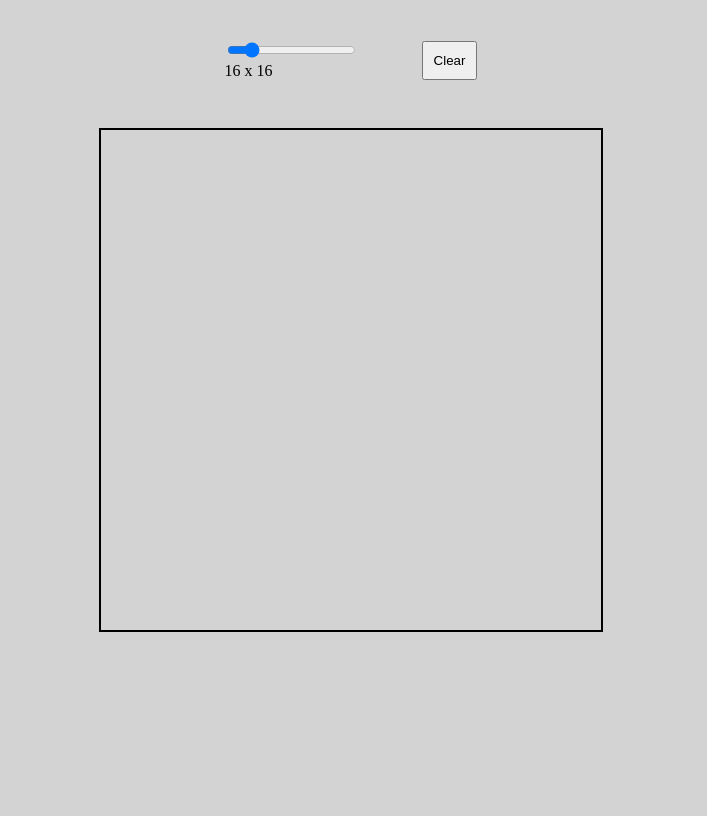
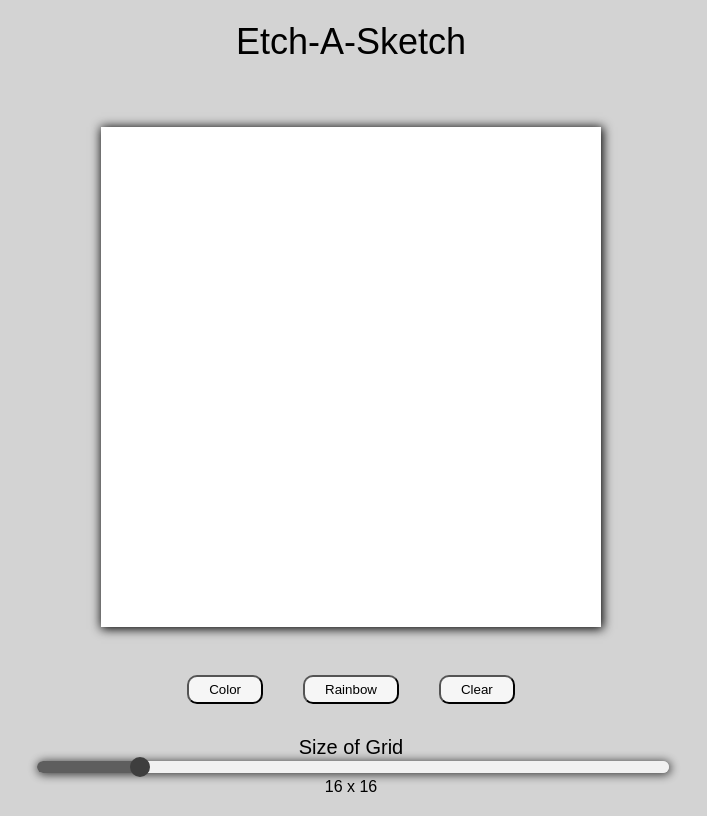
Before and after one commit to cuonglyy/etch-a-sketch, a plain HTML site: page index.html in a window 1280 px wide. Shown: the whole page, without its empty margins (289-996 px from the left). Drawn offline with Linux system fonts and the light colour scheme.

Commit message:
Added color for slider and reloads grid after releasing mouse on thumb

```diff
--- a/index.html
+++ b/index.html
@@ -7,13 +7,17 @@
     <link rel="stylesheet" href="style.css">
   </head>
   <body>
+    <div style="font-size:36px; text-align:center;">Etch-A-Sketch</div>
+    <div id="grid-container"></div>
     <div id="settings">
-      <div class="slider-container">
-        <input type="range" min="1" max="100" value="16" class="slider" id="range">
-        <div class="size-value">16 x 16</div>
-      </div>
+      <button id="color-btn">Color</button>
+      <button id="rainbow-btn">Rainbow</button>
       <button id="clear-btn">Clear</button>
     </div>
-    <div id="grid-container"></div>
+    <div class="slider-container">
+      <div style="text-align:center; font-size:20px;">Size of Grid</div>
+      <input type="range" min="1" max="100" value="16" class="slider" id="range">
+      <div class="size-value">16 x 16</div>
+    </div>
   </body>
 </html>
--- a/main.js
+++ b/main.js
@@ -4,6 +4,8 @@ const DEFAULT_GRID = 16;
 let currentSize = DEFAULT_GRID;
 let currentColor = DEFAULT_COLOR;
 
+const colorBtn = document.querySelector("#color-btn");
+const rainbowBtn = document.querySelector("#rainbow-btn");
 const clearBtn = document.querySelector("#clear-btn");
 const gridContainer = document.querySelector("#grid-container");
 const sizeSlider = document.querySelector(".slider");
@@ -22,14 +24,11 @@ let changeColor = (e) => {
   e.target.style.backgroundColor = currentColor;
 }
 
-
 let updateSizeValue = (value) => {
   sizeValue.textContent = value + " x " + value;
-}
 
-let changeGrid = (e) => {
-  updateSizeValue(e.target.value);
-  setSize(e.target.value);
+  //This is to have the background color change with the slider thumb
+  sizeSlider.style.background = "linear-gradient(90deg, rgb(45, 45, 45)" + value + "%, rgb(255, 255, 255)" + value + "%)";
 }
 
 // Removes all elements inside grid container
@@ -40,6 +39,11 @@ let clearGrid = () => {
 let reloadGrid = () => {
   clearGrid();
   makeGrid(currentSize);
+}
+
+let changeGrid = (e) => {
+  updateSizeValue(e.target.value);
+  setSize(e.target.value);
 }
 
 // Use inline style to create css grids
@@ -61,6 +65,7 @@ let makeGrid = (gridNum) => {
 
 clearBtn.addEventListener("click", reloadGrid);
 sizeSlider.addEventListener("input", changeGrid);
+sizeSlider.addEventListener("mouseup", reloadGrid);
 
 window.onload = () => {
   makeGrid(DEFAULT_GRID);
--- a/style.css
+++ b/style.css
@@ -1,30 +1,75 @@
 .grid-item {
-  user-select: none;
+  -webkit-user-select: none;
+     -moz-user-select: none;
+      -ms-user-select: none;
+          user-select: none;
 }
 
 #grid-container {
-  border: 2px solid black;
+  background-color: #FFFFFF;
   display: grid;
-  margin-top: 3em;
   width: 500px;
   height: 500px;
+  box-shadow: 1px 1px 10px 1px black;
+  margin: 4em 0em 2em 0em;
 }
 
 body {
+  font-family: "Montserrat", sans-serif;
   display: flex;
   flex-direction: column;
   justify-content: center;
   align-items: center;
   background-color: #d3d3d3;
+  height: 100vh;
 }
 
-#clear-btn {
-  padding: 10px 10px;
+button {
+  appearance: none;
+  border-radius: 10px;
+  padding: 5px 20px;
+  width: 100%;
+  background-color: rgba(255, 255, 255, 0.8);
+  cursor: pointer;
 }
 
 #settings {
   display: flex;
   align-items: center;
-  gap: 4em;
-  margin-top: 2em;
+  justify-content: space-evenly;
+  gap: 2.5em;
+  margin: 1em 0em 2em 0em;
 }
+
+.slider-container {
+  width: 50%;
+}
+
+.slider {
+  -webkit-appearance: none;
+     -moz-appearance: none;
+          appearance: none;
+  width: 100%;
+  height: 12px;
+  outline: none;
+  opacity: 0.7;
+  border-radius: 10px;
+  box-shadow: 1px 1px 10px 1px black;
+  background: linear-gradient(90deg, rgb(45, 45, 45) 16%, rgb(255, 255, 255) 16%);
+}
+
+/* Range slider thumb For Google Chrome */
+.slider::-webkit-slider-thumb {
+  -webkit-appearance: none;
+          appearance: none;
+  width: 20px;
+  height: 20px;
+  background: black;
+  border-radius: 50%;
+  cursor: pointer;
+}
+
+.size-value {
+  margin-top: 1px;
+  text-align: center;
+}
```
